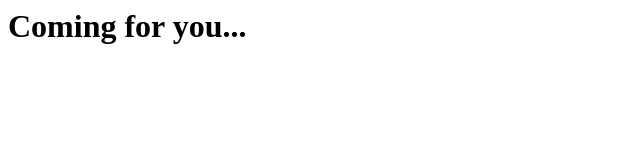
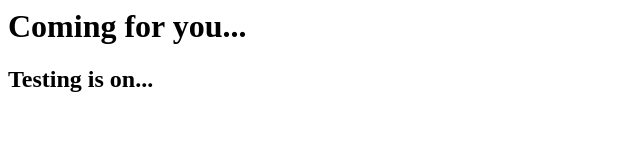
Before and after one commit to azure11raj/ecsite, a plain HTML site: page index.html in a window 1280 px wide. Shown: the whole page, without its empty margins (0-640 px from the left). Drawn offline with Linux system fonts and the light colour scheme.

Commit message:
Update index.html

```diff
--- a/index.html
+++ b/index.html
@@ -1 +1,3 @@
 <h1>Coming for you... </h1>
+
+<h2> Testing is on...</h2>
```
